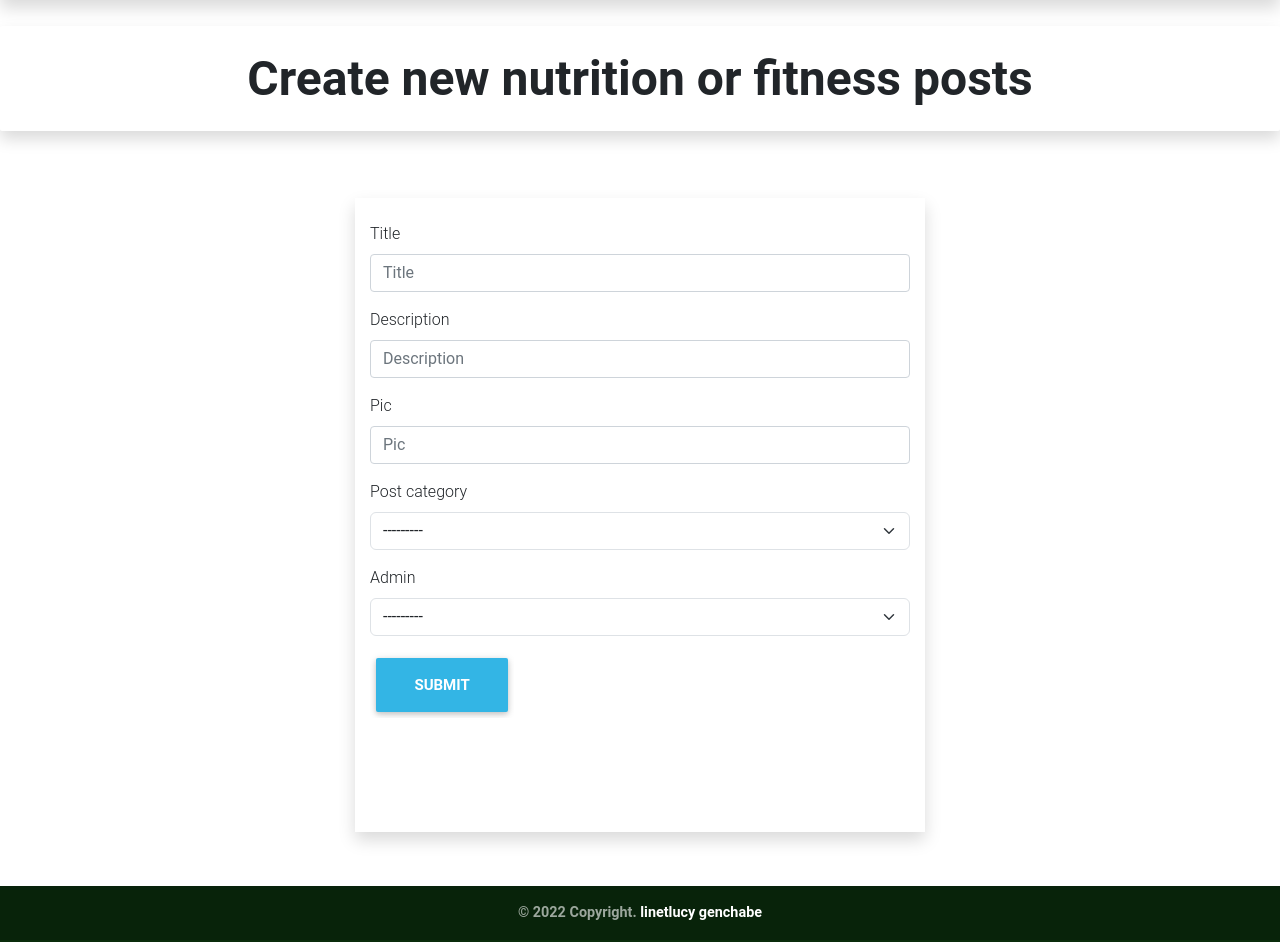
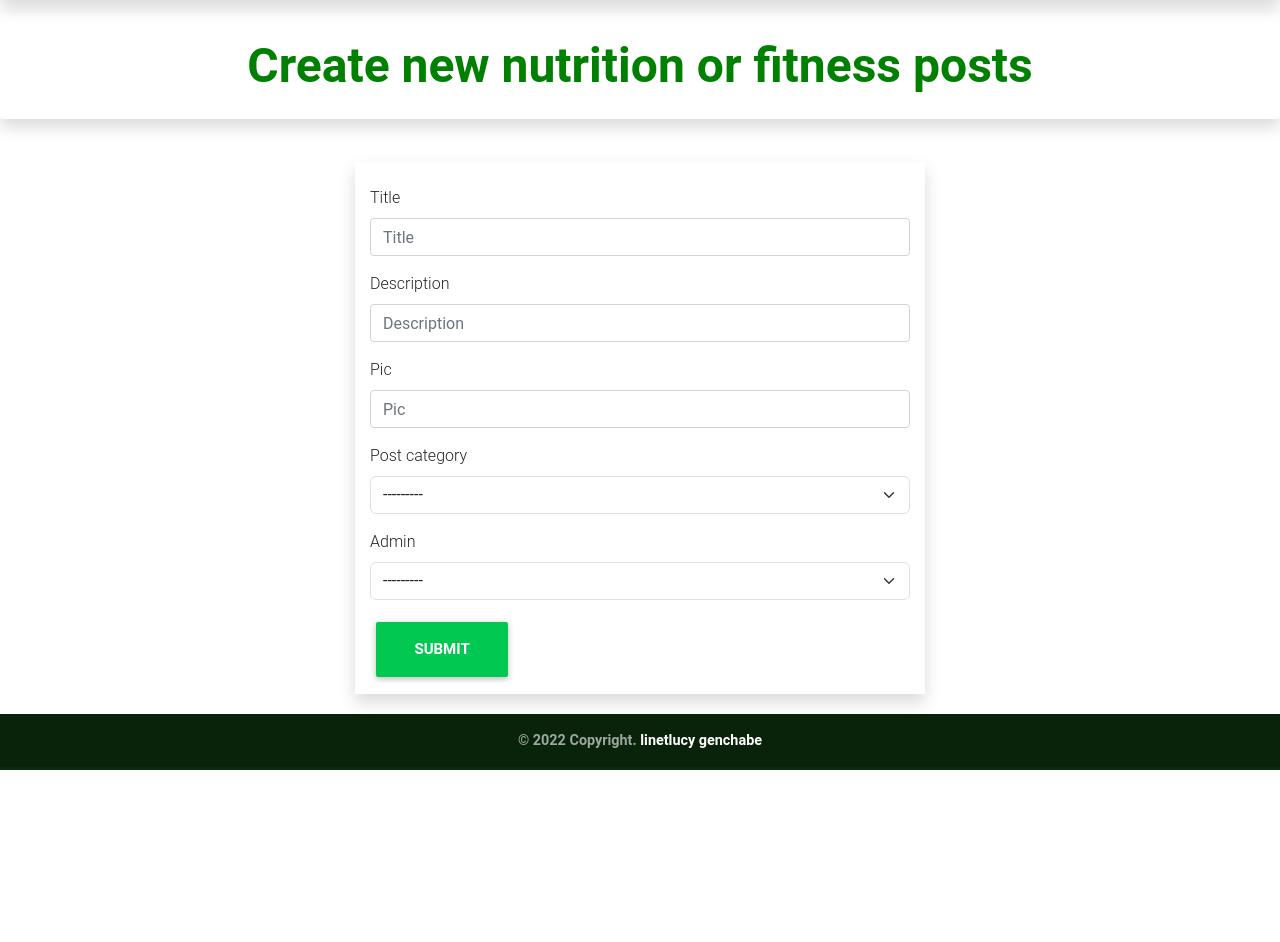
Before and after one commit to linetlucy-genchabe/Nutrafit, a Django app: template nutrafit/templates/new-post.html in a window 1280 px wide. Shown: the part 74-1016 px from the top of the page. After the commit the page ends 844 px from the top, so only its background shows below. Run offline with Django 3.2, Linux system fonts and the light colour scheme; the template is opened without the code that fills it: values that come from a table or form of the project are taken from there, others are empty; some libraries are stand-ins or nearby versions.

```diff
--- a/nutrafit/templates/new-post.html
+++ b/nutrafit/templates/new-post.html
@@ -4,9 +4,9 @@
 {% block content%}
 
 
-    <div class="jumbotron jumbotron-fluid bg-white pb-3 pt-4 shadow" style="margin-top: 2%;">
+    <div class="jumbotron jumbotron-fluid bg-white pb-3 pt-4 shadow" style="margin-top: 1%;">
 
-       <h1 class="display-5 text-center font-weight-bold">Create new nutrition or fitness posts </h1>
+       <h1 class="display-5 text-center font-weight-bold" style="color: green;">Create new nutrition or fitness posts </h1>
 
     </div>
 <div class="container">
@@ -14,13 +14,13 @@
       <!-- Empty div -->
       <div class="col-lg-3"></div>
 
-      <div class="col-lg-6 pt-2 shadow" style=" padding-bottom:10%;margin-top: 3%;margin-bottom: 4%;">
-            <form  action="{%url 'new-post'%}" method="post" style="padding-top: 3%;">
+      <div class="col-lg-6 pt-2 shadow" style=" padding-bottom:1%;margin-top: 1%;margin-bottom: 1%;">
+            <form  action="{%url 'new-post'%}" method="post" style="padding-top: 3%;" enctype="multipart/form-data">
               {%csrf_token%}
 
               {% bootstrap_form form%}
 
-              <input type="submit" class="btn btn-info btn-lg font-weight-bold" value="SUBMIT">
+              <input type="submit" class="btn btn-success btn-lg font-weight-bold" value="SUBMIT">
             </form>
       </div>
 
```
